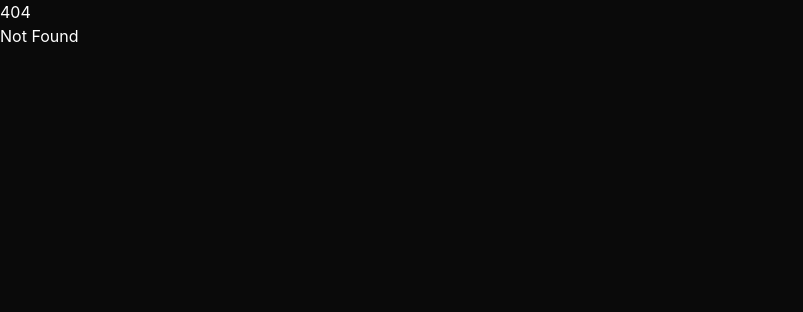
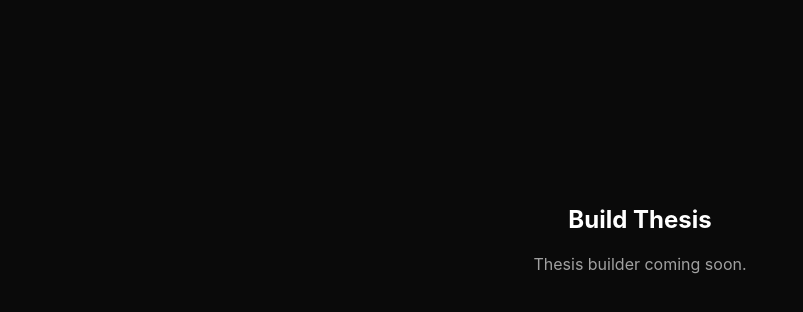
Before and after one commit to pablof7z/cascade, a SvelteKit app: page /thesis/new in a window 1280 px wide. Before the commit this address had no page. Shown: the top 312 px of the page, without its empty margins (0-803 px from the left). Built offline with nearby package versions, Linux system fonts and the light colour scheme.

Commit message:
feat(thesis): add /thesis/new route placeholder

```diff
--- /dev/null
+++ b/src/routes/thesis/new/+page.svelte
@@ -0,0 +1,9 @@
+<script lang="ts">
+</script>
+
+<div class="flex items-center justify-center min-h-[60vh]">
+  <div class="text-center">
+    <h1 class="text-2xl font-bold text-white mb-4">Build Thesis</h1>
+    <p class="text-neutral-400">Thesis builder coming soon.</p>
+  </div>
+</div>
```
